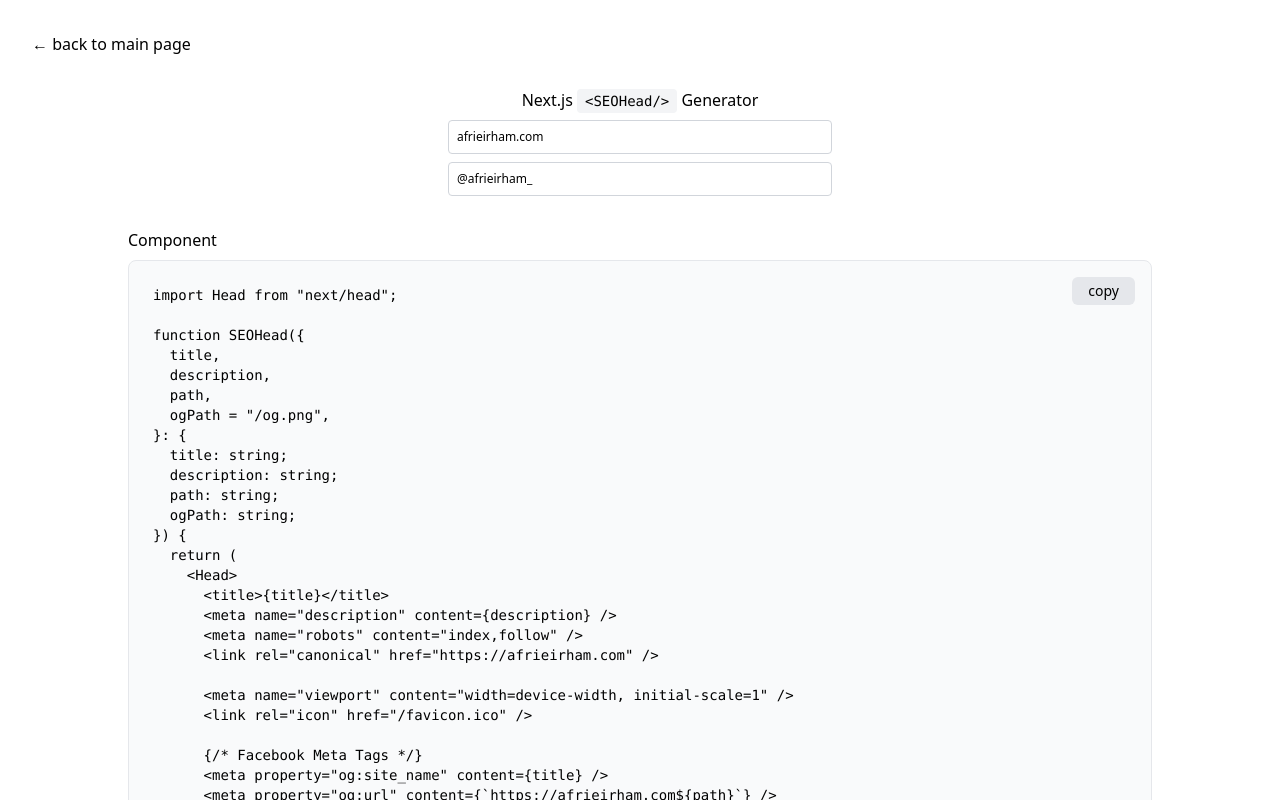
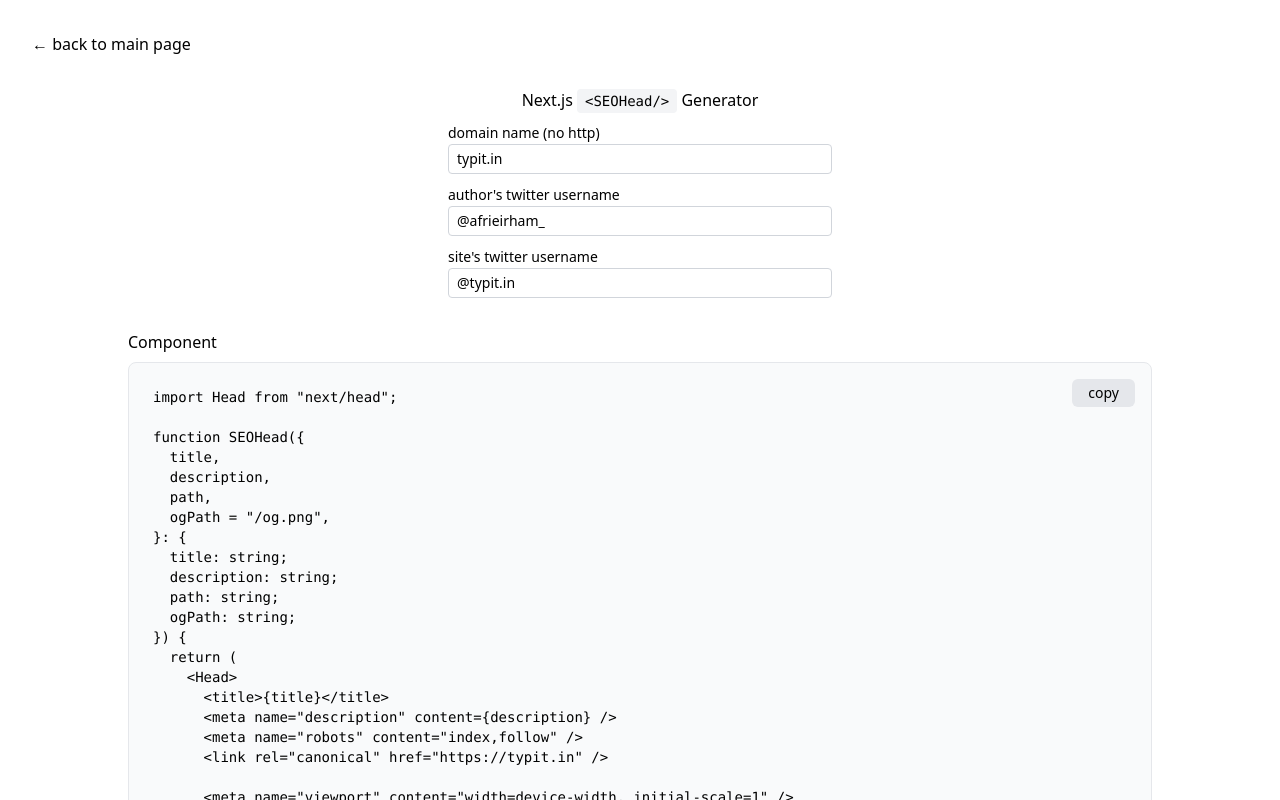
Before and after one commit to afrieirham/tools, a Next.js app: page /seohead-generator in a window 1280 px wide. Shown: the top 800 px of the page. Built offline with nearby package versions, Linux system fonts and the light colour scheme.

Commit message:
add site's twitter username input

```diff
--- a/src/pages/seohead-generator.tsx
+++ b/src/pages/seohead-generator.tsx
@@ -33,7 +33,8 @@ function SEOHead({
       <meta property="og:image" content={\`https://<domain_placeholder>$\{ogPath}\`} />
 
       {/* Twitter Meta Tags */}
-      <meta name="twitter:creator" content="<twitter_placeholder>" />
+      <meta name="twitter:creator" content="<twitter_creator_placeholder>" />
+      <meta name="twitter:site" content="<twitter_site_placeholder>" />
       <meta name="twitter:card" content="summary_large_image" />
       <meta property="twitter:domain" content="<domain_placeholder>" />
       <meta property="twitter:url" content={\`https://<domain_placeholder>$\{path}\`} />
@@ -41,7 +42,7 @@ function SEOHead({
       <meta name="twitter:description" content={description} />
       <meta name="twitter:image" content={\`https://<domain_placeholder>$\{ogPath}\`} />
 
-      {/* Meta Tags Generated via ${window.location} */}
+      {/* Meta Tags Generated via https://tools.afrieirham.com/seohead-generator */}
     </Head>
   );
 }
@@ -55,8 +56,9 @@ export default SEOHead;`;
   ogPath="/og.png"
 />`;
 
-  const [domain, setDomain] = useState("afrieirham.com");
-  const [twitter, setTwitter] = useState("@afrieirham_");
+  const [domain, setDomain] = useState("typit.in");
+  const [twitterAuthor, setTwitterAuthor] = useState("@afrieirham_");
+  const [twitterSite, setTwitterSite] = useState("@typit.in");
 
   return (
     <div className="flex flex-col items-center w-full p-4 space-y-8 sm:p-8">
@@ -73,18 +75,41 @@ export default SEOHead;`;
           </code>{" "}
           Generator
         </h1>
+        <div>
+          <label htmlFor="domain" className="text-sm">
+            domain name (no http)
+          </label>
           <input
-          placeholder="domain name"
+            name="domain"
+            placeholder="typit.in"
             value={domain}
             onChange={(e) => setDomain(e.target.value)}
-          className="text-[12px] w-full rounded border border-gray-300 py-1 px-2 focus-visible:outline-none focus-visible:ring-2 focus-visible:ring-ring focus-visible:ring-offset-2"
+            className="w-full px-2 py-1 text-sm border border-gray-300 rounded focus-visible:outline-none focus-visible:ring-2 focus-visible:ring-ring focus-visible:ring-offset-2"
           />
+        </div>
+        <div>
+          <label htmlFor="twitter-author" className="text-sm">
+            author's twitter username
+          </label>
           <input
-          placeholder="twitter username"
-          value={twitter}
-          onChange={(e) => setTwitter(e.target.value)}
-          className="text-[12px] w-full rounded border border-gray-300 py-1 px-2 focus-visible:outline-none focus-visible:ring-2 focus-visible:ring-ring focus-visible:ring-offset-2"
+            name="twitter-author"
+            placeholder="@afrieirham_"
+            value={twitterAuthor}
+            onChange={(e) => setTwitterAuthor(e.target.value)}
+            className="w-full px-2 py-1 text-sm border border-gray-300 rounded focus-visible:outline-none focus-visible:ring-2 focus-visible:ring-ring focus-visible:ring-offset-2"
           />
+        </div>
+        <div>
+          <label htmlFor="domain" className="text-sm">
+            site's twitter username
+          </label>
+          <input
+            placeholder="@typit.in"
+            value={twitterSite}
+            onChange={(e) => setTwitterSite(e.target.value)}
+            className="w-full px-2 py-1 text-sm border border-gray-300 rounded focus-visible:outline-none focus-visible:ring-2 focus-visible:ring-ring focus-visible:ring-offset-2"
+          />
+        </div>
       </div>
 
       <div className="w-full max-w-screen-lg mx-auto space-y-2 ">
@@ -93,9 +118,13 @@ export default SEOHead;`;
         </div>
 
         <CodeBlock>
-          {initialCode
+          {
+            initialCode
               .replaceAll("<domain_placeholder>", domain)
-            .replaceAll("<twitter_placeholder>", twitter)}
+              .replaceAll("<twitter_creator_placeholder>", twitterAuthor)
+              .replaceAll("<twitter_site_placeholder>", twitterSite)
+            //
+          }
         </CodeBlock>
       </div>
 
```
Lines whose indentation alone changed are shown as unchanged.
